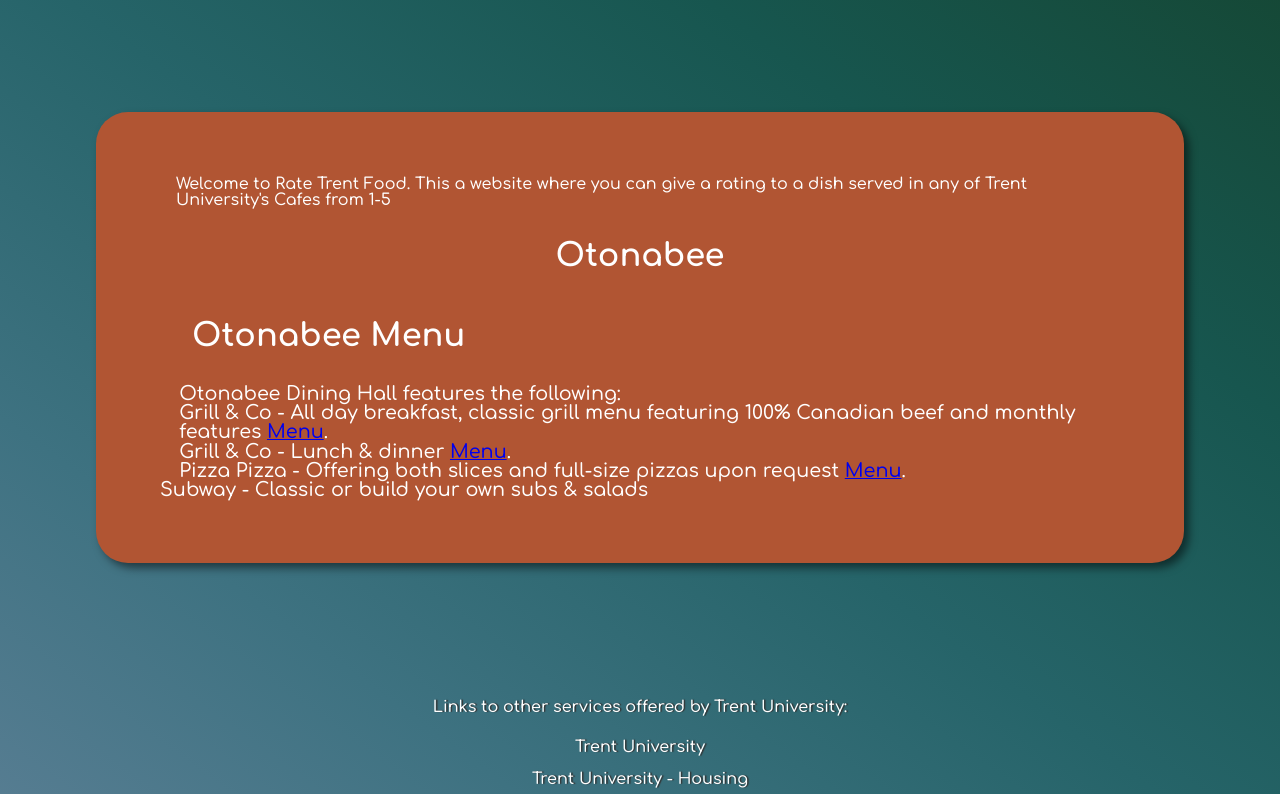
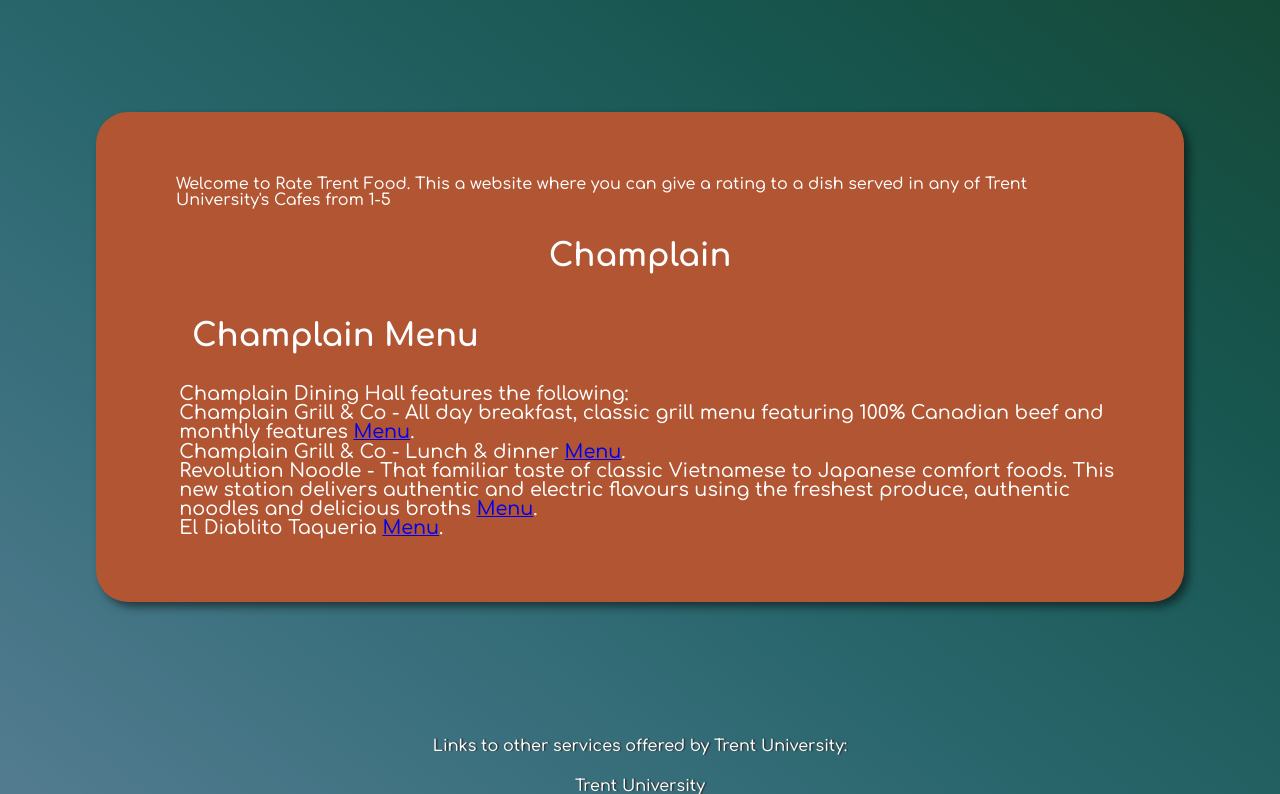
Before and after one commit to HamzaGiTX786/Rate-Trent-Food, a PHP site: page /Champlain.php in a window 1280 px wide. Shown: the part 48-842 px from the top of the page. Run offline with PHP 8.4, Linux system fonts and the light colour scheme.

Commit message:
Update Champlain.php

```diff
--- a/Champlain.php
+++ b/Champlain.php
@@ -52,19 +52,20 @@ if(isset($_POST['submit']))
     <form name="search" id="search" method="post" novalidate>
 
 <header>
-    <h1>Otonabee</h1>
- <h2>Otonabee Menu </h2>
+    <h1>Champlain</h1>
+ <h2> Champlain Menu </h2>
 </header>
 
-<p> Otonabee Dining Hall features the following:
+<p> Champlain Dining Hall features the following:
 
-<p> Grill & Co - All day breakfast, classic grill menu featuring 100% Canadian beef and monthly features <a href="OtonabeeBreakfastMenu.pdf">Menu</a>.</p>
+<p> Champlain Grill & Co - All day breakfast, classic grill menu featuring 100% Canadian beef and monthly features <a href="ChamplainBreakfastMenu.pdf">Menu</a>.</p>
 
-<p> Grill & Co - Lunch & dinner  <a href="OtonabeeLunch&DinnerMenu.pdf">Menu</a>.</p>
+<p> Champlain Grill & Co - Lunch & dinner  <a href="ChamplainLunch&DinnerMenu.pdf">Menu</a>.</p>
 
-<p> Pizza Pizza - Offering both slices and full-size pizzas upon request <a href="PizzaPizzaMenu.pdf">Menu</a>.</p>
+<p> Revolution Noodle - That familiar taste of classic Vietnamese to Japanese comfort foods. This new station delivers authentic and electric flavours using the freshest produce, authentic noodles and delicious broths <a href="RevolutionNoodleMenu.pdf">Menu</a>.</p>
 
- Subway - Classic or build your own subs & salads
+<p> El Diablito Taqueria <a href="ChamplainElDiablitoTaqueria.pdf">Menu</a>.</p>
+
 </p>
 
 
```
